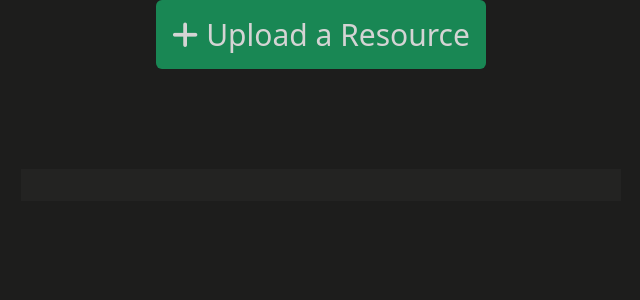
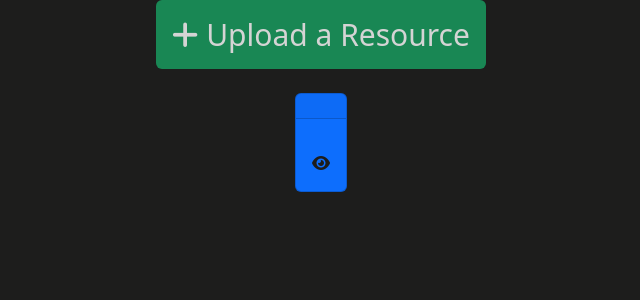
Before and after one commit to PHY5ZEKE/2itg_grp4_GuildArts, a PHP site: page /resource.php in a window 1280 px wide; the page is wider, and only the part inside the window is pictured. Shown: the part 85-385 px from the top of that part, without its empty margins (319-959 px from the left). Run offline with PHP 8.4, Linux system fonts and the light colour scheme; the visitor is signed in with stand-in values (Sample User, id 1); tables that the repository leaves empty or names only in its code hold one stand-in row (values such as "Sample post"); data that the repository does not hold is empty; some libraries are stand-ins or nearby versions.

Commit message:
View Resources

```diff
--- a/css/resourceStyle.css
+++ b/css/resourceStyle.css
@@ -51,61 +51,19 @@ a{
 	background-color: #A65A28;
   }
 
-  .gallery-container {
-
-	width: 100%;
-	height: 100%;
+  .resource-links {
 	display: flex;
-    flex-direction: column;
-    flex-wrap: wrap;
 	justify-content: center;
-    align-content:center;
-
-
   }
 
-
-.gallery-container a /*spaces from each other*/
-{
-	width: 600px;
-	background-color: #ffffff07;
-
- margin: 100px 10px 0;
+  .resource-container {
 	display: flex;
- flex-direction: column;
 	flex-wrap: wrap;
- justify-content: center;
- align-content:center;
-text-decoration: none;
+	gap: 20px;
   }
 
-.gallery-container a h3{
-
-	font-size:xx-large;
-	color: #8a8787;
-
-}
-
-.gallery-container a p{
-
-	color: #D4D4D4;
-	font-size:large;
-
-	display:flex;
-}
-
-	.gallery-container a div{
-
-
-	width:500px;
-    height: 500px;
-	background-size: contain;
-    background-position:center;
-    background-repeat:no-repeat;
-    background-repeat:cover;
-
-
-
+  .card {
+	max-width: 18rem;
   }
 
 .hovertext {
--- a/resource.php
+++ b/resource.php
@@ -76,10 +76,9 @@ if (!isset($_SESSION['loggedin'])) {
               </nav>
 
               <center><a href="uploadResource.php" class="btn btn-success"><i class="fa fa-plus"></i> Upload a Resource</a></center>
-
-              <section class = "gallery-links">
-
-        <div class = "gallery-container">
+              <br>
+              <section class="resource-links">
+  <div class="resource-container">
   <?php
   include_once 'includes/dbh.inc.php';
 
@@ -95,17 +94,32 @@ if (!mysqli_stmt_prepare($stmt, $sql)) {
           $fileName = $row["resourceFile"]; // Set the file name here
           $filePath = 'uploads/resources/' . $fileName; // Set the file path here
 
-        echo '
+          echo '<div class="card text-bg-primary mb-3">
+          <div class="card-header">
+            <h3>' . $row["typeFile"] . '</h3>
+          </div>
+          <div class="card-body">
+            <h5 class="card-title">
               <a href="' . $filePath . '" download="' . $fileName . '">
-            <h3>' . $row["typeFile"] . '</h3>
                 <h3>' . $row["resourceTitle"] . '</h3>
-            <p>' . $row["resourceDesc"] . '</p>
-        </a>';
+              </a>
+            </h5>
+            <p class="card-text">' . $row["resourceDesc"] . '</p>
+            <a href="readResource.php?id=' . $row['idResource'] . '" class="mr-3" title="View Resource" data-toggle="tooltip"><span class="fa fa-eye"></span></a>
+            </div>
+          </div>';
       }
   }
   ?>
+</div>
 
+</div>
+
+
+  </div>
 </section>
+
+
 
 	</body>
 </html>
--- a/uploadResource.php
+++ b/uploadResource.php
@@ -42,9 +42,10 @@ require_once "includes\dbh.inc.php";
                         <div class="form-group">
                             <input type ="file" name ="file">
                             <button type ="submit" name ="submit">UPLOAD</button>
+                            <a href="index.php" class="btn btn-secondary ml-2">Cancel</a>
                         </div>
-                        <input type="submit" class="btn btn-primary" value="Submit">
-                        <a href="index.php" class="btn btn-secondary ml-2">Cancel</a>
+
+
                     </form>
                 </div>
             </div>
```
Also changed, not shown: readResource.php (added, +100 -0 lines), 1 other file. Lines whose indentation alone changed are shown as unchanged.
